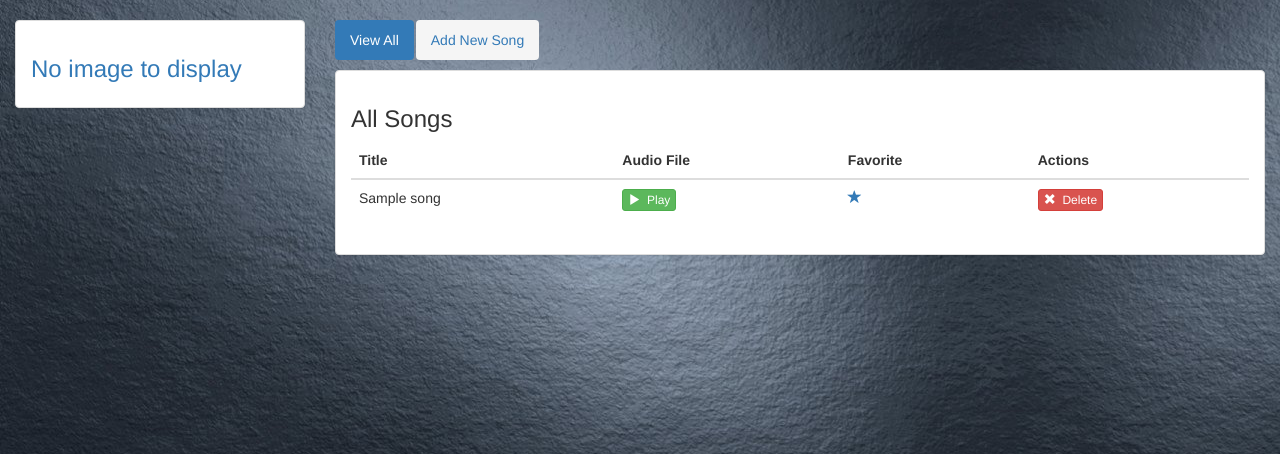
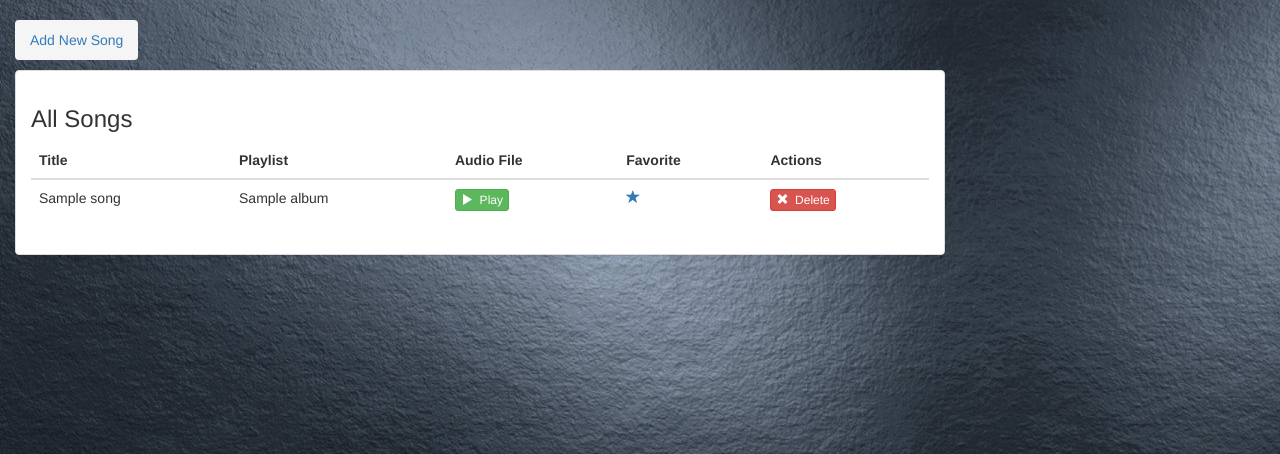
Before and after one commit to praveen-332/Music-Overloaded, a Django app: page /music/1/ in a window 1280 px wide. Shown: the part 52-506 px from the top of the page. Run offline with Django 3.2, Linux system fonts and the light colour scheme; a user stored in the database is signed in; tables that the repository leaves empty hold one stand-in row (values such as "Sample post"); some libraries are stand-ins or nearby versions.

Commit message:
Fixed create_album bug

```diff
--- a/music/templates/music/create_album.html
+++ b/music/templates/music/create_album.html
@@ -12,7 +12,7 @@
                         <p><strong>{{ error_message }}</strong></p>
                     {% endif %}
                     <form class="form-horizontal" role="form" action="" method="post" enctype="multipart/form-data">
-                        {% csrf_token %}
+                        ...{% csrf_token %}
                         {% include 'music/form_template.html' %}
                         <div class="form-group">
                             <div class="col-sm-offset-2 col-sm-10">
--- a/music/templates/music/detail.html
+++ b/music/templates/music/detail.html
@@ -8,21 +8,11 @@
     <div class="row">
 
         <!-- Left Album Info -->
-        <div class="col-sm-4 col-md-3">
-            <div class="panel panel-default">
-                <div class="panel-body">
-                    <a href="{% url 'music:detail' album.id %}">
-                            <h3>No image to display</h3>
-                    </a>
-                    </div>
-            </div>
-        </div>
 
         <!-- Right Song Info -->
         <div class="col-sm-8 col-md-9">
 
             <ul class="nav nav-pills" style="margin-bottom: 10px;">
-                <li role="presentation" class="active"><a href="{% url 'music:detail' album.id %}">View All</a></li>
                 <li role="presentation"><a href="{% url 'music:create_song' album.id %}">Add New Song</a></li>
             </ul>
 
@@ -39,6 +29,7 @@
                         <thead>
                         <tr>
                             <th>Title</th>
+                            <th>Playlist</th>
                             <th>Audio File</th>
                             <th>Favorite</th>
                             <th>Actions</th>
@@ -48,6 +39,7 @@
                         {% for song in album.song_set.all %}
                             <tr>
                                 <td>{{ song.song_title }}</td>
+                                <td>{{ song.album.album_title }}</td>
                                 <td>
                                     <a target="_blank" href="{{ song.audio_file.url }}">
                                         <button type="button" class="btn btn-success btn-xs">
--- a/music/templates/music/index.html
+++ b/music/templates/music/index.html
@@ -14,6 +14,7 @@
                 <div class="col-sm-4 col-lg-2">
                     <div class="thumbnail">
 
+                            <p>{{ album.album_title }}</p>
                             <!-- View Details -->
                             <a href="{% url 'music:detail' album.id %}" class="btn btn-primary btn-sm" role="button">View Details</a>
 
--- a/music/views.py
+++ b/music/views.py
@@ -151,7 +151,6 @@ def create_album(request):
         if form.is_valid():
             album = form.save(commit=False)
             album.user = request.user
-            return render(request, 'music/create_album.html', context)
             album.save()
             return render(request,'music/detail.html',{'album': album})
         context = {
```
Also changed, not shown: music/migrations/0001_initial.py (deleted), music/migrations/0002_song_is_favorite.py (deleted), music/migrations/0003_auto_20171009_1815.py (deleted), music/migrations/0004_auto_20171010_1221.py (deleted), music/migrations/0005_auto_20181028_1646.py (deleted), 1 other file.
